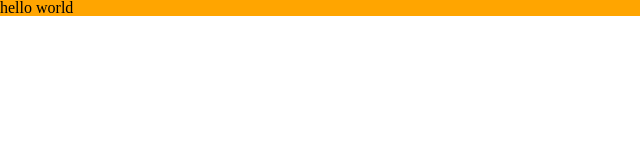
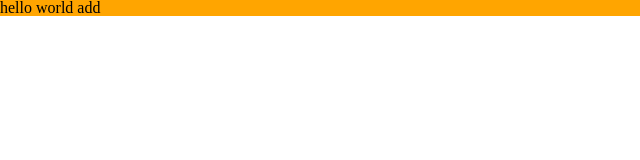
Before and after one commit to aceq81/starbucks, a plain HTML site: page index.html in a window 1280 px wide. Shown: the full height of the page, 0-640 px from the left. Drawn offline with nearby package versions, Linux system fonts and the light colour scheme.

Commit message:
index message change

```diff
--- a/index.html
+++ b/index.html
@@ -25,6 +25,6 @@
 
 </head>
 <body>
-  <div>hello world</div>
+  <div>hello world add</div>
 </body>
 </html>
```
